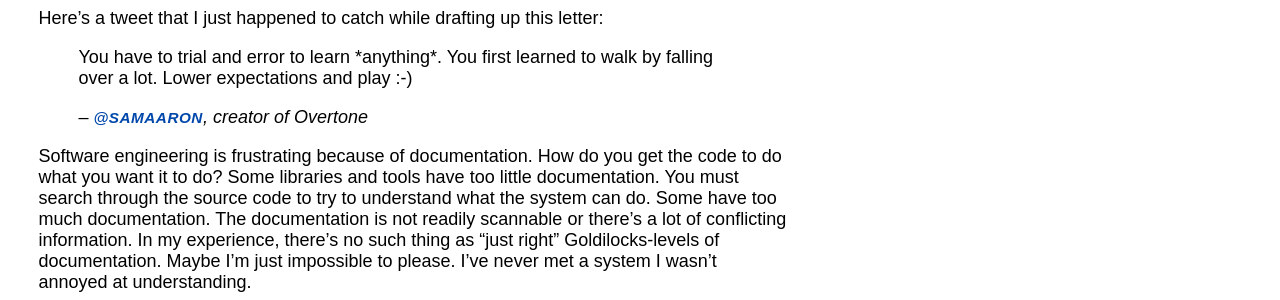
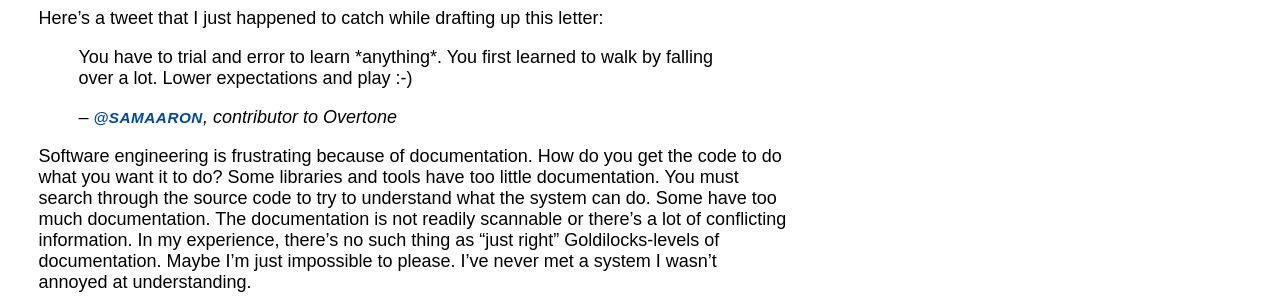
Before and after one commit to mwunsch/mwunsch.github.io, a Jekyll site: the page built from tinyletter/_posts/2015-11-20-overtone_week3.md, in a window 1280 px wide. Shown: the part 469-769 px from the top of the page. Built offline with Jekyll 4.4.1, drawn with Linux system fonts in a browser that asks for light colours.

Commit message:
Sam didn't create the project
https://twitter.com/samaaron/status/667778087086632961

> @markwunsch Thanks for quoting me although I'm not the creator of @overtone - @rosejn started the project and I joined in the v. early days.

```diff
--- a/tinyletter/_posts/2015-11-20-overtone_week3.md
+++ b/tinyletter/_posts/2015-11-20-overtone_week3.md
@@ -27,7 +27,7 @@ letter:
 > You have to trial and error to learn \*anything\*. You first learned
 > to walk by falling over a lot. Lower expectations and play :-)
 >
-> -- <cite>[@samaaron][1], creator of Overtone</cite>
+> -- <cite>[@samaaron][1], contributor to Overtone</cite>
 
 Software engineering is frustrating because of documentation. How do
 you get the code to do what you want it to do? Some libraries and
```
